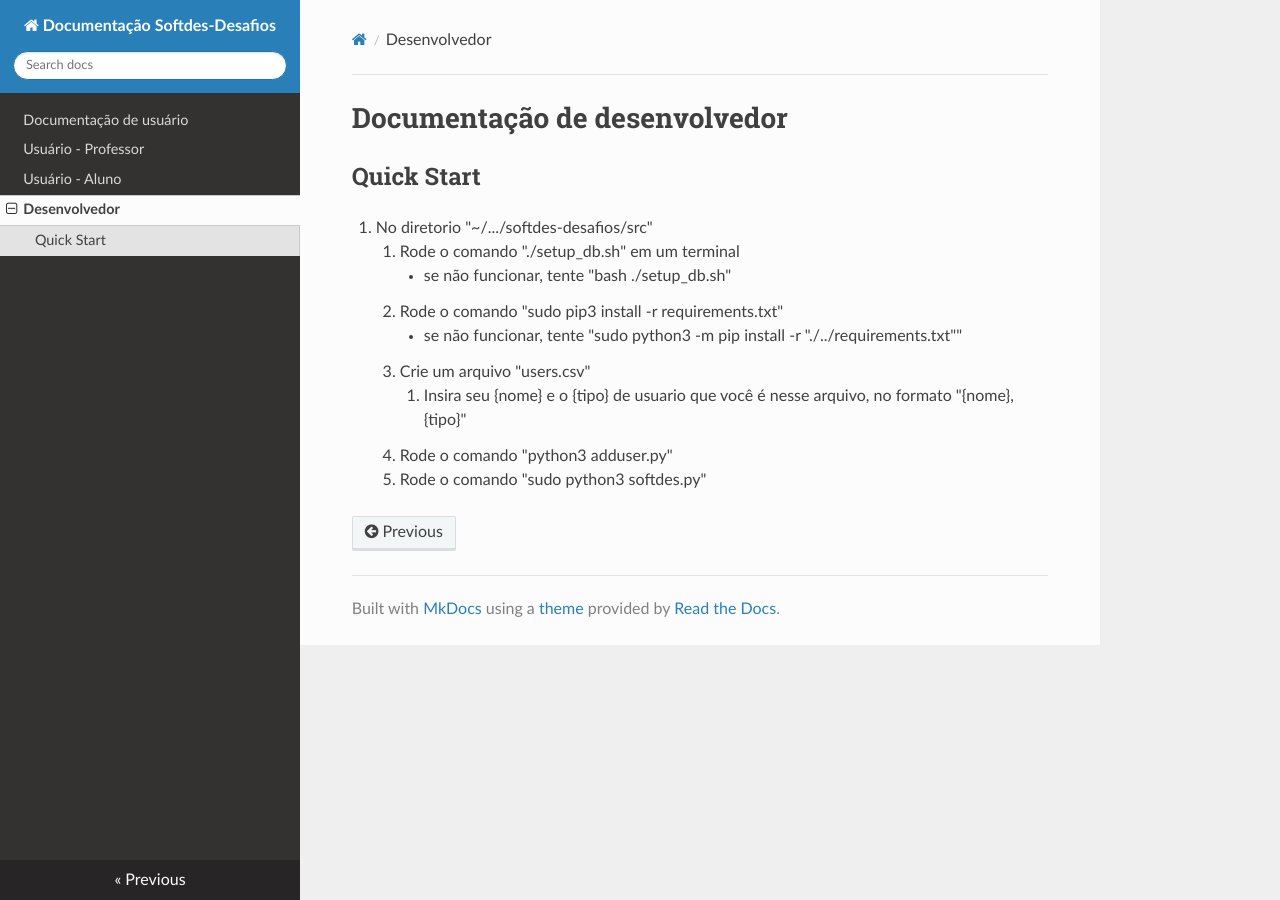
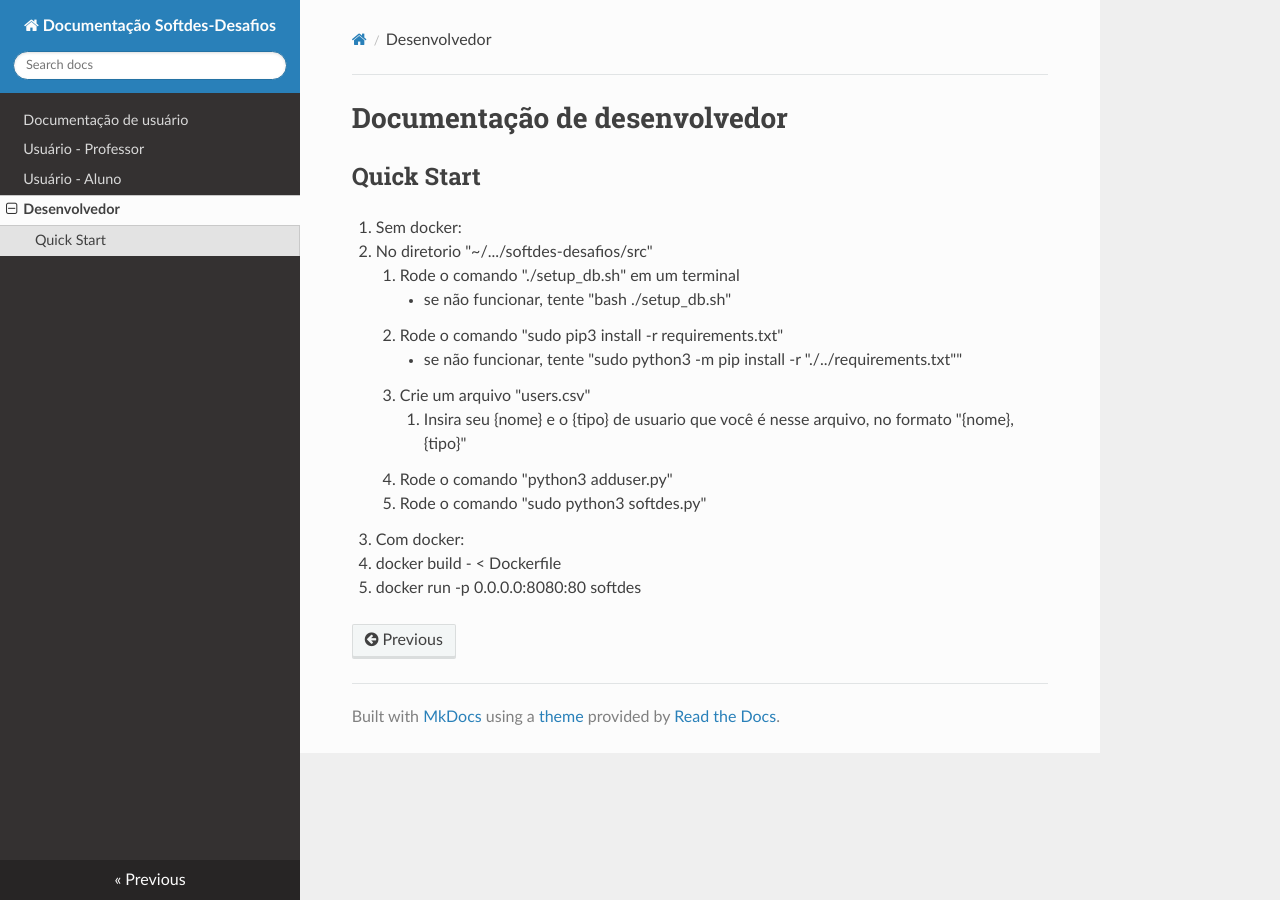
Before and after one commit to SabrinaMB/softdes-desafios, an MkDocs documentation site: the page built from docs/dev.md, in a window 1280 px wide. Built offline with MkDocs 1.6.1, drawn with Linux system fonts in a browser that asks for light colours; nearby versions of some CDN libraries.

Commit message:
dockerfile done

```diff
--- a/docs/dev.md
+++ b/docs/dev.md
@@ -1,12 +1,16 @@
 # Documentação de desenvolvedor
 
 ## Quick Start
-1. No diretorio "~/.../softdes-desafios/src"
-    1. Rode o comando "./setup_db.sh" em um terminal
-        * se não funcionar, tente "bash ./setup_db.sh"
-    2. Rode o comando "sudo pip3 install -r requirements.txt"
-        * se não funcionar, tente "sudo python3 -m pip install -r "./../requirements.txt""
-    3. Crie um arquivo "users.csv"
-        1. Insira seu {nome} e o {tipo} de usuario que você é nesse arquivo, no formato "{nome}, {tipo}"
-    4. Rode o comando "python3 adduser.py"
-    5. Rode o comando "sudo python3 softdes.py"
+1. Sem docker:
+   1. No diretorio "~/.../softdes-desafios/src"
+       1. Rode o comando "./setup_db.sh" em um terminal
+           * se não funcionar, tente "bash ./setup_db.sh"
+       2. Rode o comando "sudo pip3 install -r requirements.txt"
+           * se não funcionar, tente "sudo python3 -m pip install -r "./../requirements.txt""
+       3. Crie um arquivo "users.csv"
+           1. Insira seu {nome} e o {tipo} de usuario que você é nesse arquivo, no formato "{nome}, {tipo}"
+       4. Rode o comando "python3 adduser.py"
+       5. Rode o comando "sudo python3 softdes.py"
+2. Com docker:
+   1. docker build - < Dockerfile
+   2. docker run -p 0.0.0.0:8080:80 softdes
--- a/src/templates/index.html
+++ b/src/templates/index.html
@@ -80,7 +80,7 @@
                     <input type="password" class="form-control-file" id="repeteco" name="again">
                   </div>
                 </div>
-                <button type="submit" class="btn btn-primary">Enviar</button>
+                <button id="submit" type="submit" class="btn btn-primary">Enviar</button>
               </form>
             </div>
           </div>
```
Also changed, not shown: 2 other files.
